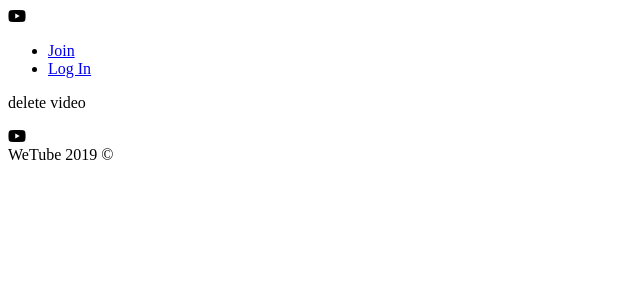
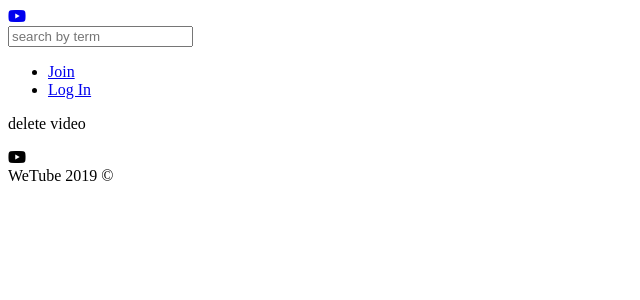
Before and after one commit to alpaca623/wetube, a Node server app: page /videos/1/delete in a window 1280 px wide. Shown: the top 300 px of the page, without its empty margins (0-640 px from the left). Run offline with Node 20, Linux system fonts and the light colour scheme; some libraries are stand-ins or nearby versions.

Commit message:
Search Controller

```diff
--- a/controllers/videoController.js
+++ b/controllers/videoController.js
@@ -1,6 +1,10 @@
 export const home = (req, res) => res.render("home", { pageTitle: "Home" });
-export const search = (req, res) =>
-  res.render("search", { pageTitle: "Search" });
+export const search = (req, res) => {
+  const {
+    query: { term: searchingBy }
+  } = req;
+  res.render("search", { pageTitle: "Search", searchingBy });
+};
 export const videos = (req, res) =>
   res.render("videos", { pageTitle: "Videos" });
 export const upload = (req, res) =>
--- a/views/partials/header.pug
+++ b/views/partials/header.pug
@@ -1,6 +1,10 @@
 header.header
   .header__column
-    i.fab.fa-youtube
+    a(href=routes.home)
+      i.fab.fa-youtube
+  .header__column
+    form(action=routes.search, method="GET")
+      input(type="text" placeholder="search by term" name="term")
   .header__column
     ul
       li
--- a/views/search.pug
+++ b/views/search.pug
@@ -1,4 +1,4 @@
 extends layouts/main
 
 block content
-    p search
+    h2 Searching for : #{searchingBy}
```
